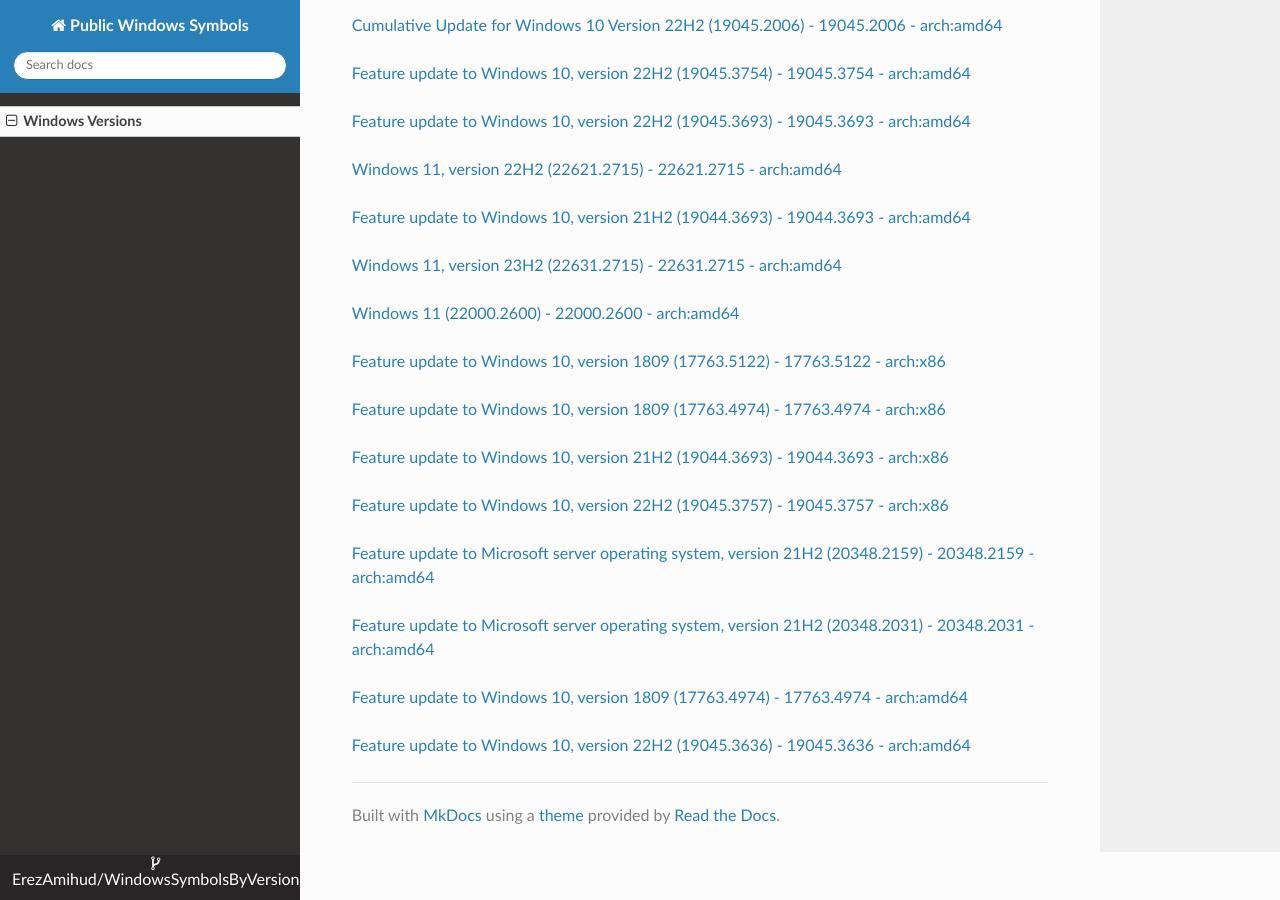
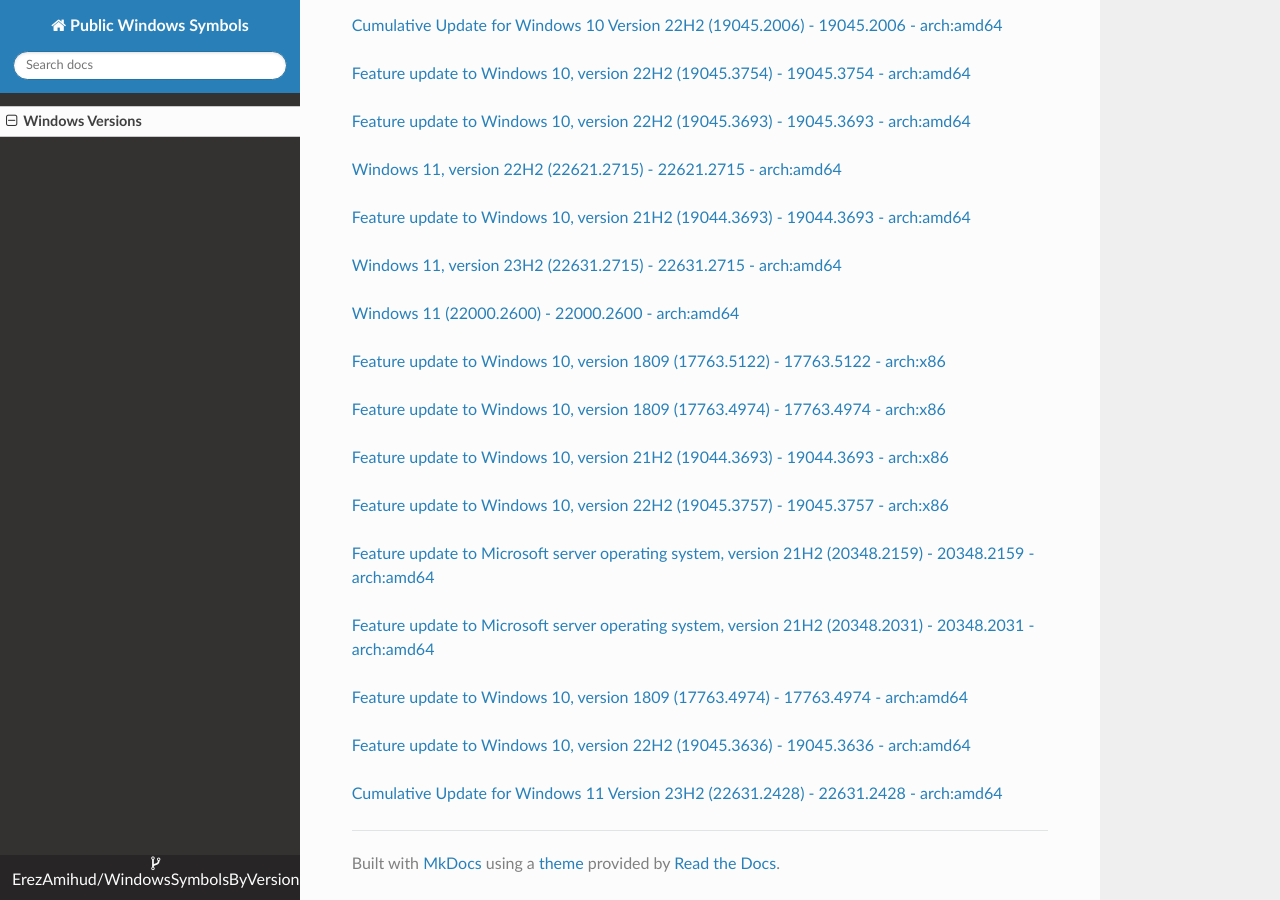
Before and after one commit to ErezAmihud/WindowsSymbolsByVersion, an MkDocs documentation site: the page built from docs/index.md, in a window 1280 px wide and 900 px high, scrolled down 21509 px. Built offline with MkDocs 1.6.1, drawn with Linux system fonts in a browser that asks for light colours; nearby versions of some CDN libraries.

Commit message:
Automated commit, add manifest for f3bbc9fb-3d60-465b-93ea-2ef7a040ec11

```diff
--- a/docs/index.md
+++ b/docs/index.md
@@ -1201,3 +1201,6 @@
 
 
 [Feature update to Windows 10, version 22H2 (19045.3636) - 19045.3636 - arch:amd64](https://github.com/ErezAmihud/WindowsSymbolsByVersion/blob/main/manifests/f1d17e5b-0ef2-4a23-950a-ab4de0ff7630.manifest)
+
+
+[Cumulative Update for Windows 11 Version 23H2 (22631.2428) - 22631.2428 - arch:amd64](https://github.com/ErezAmihud/WindowsSymbolsByVersion/blob/main/manifests/f3bbc9fb-3d60-465b-93ea-2ef7a040ec11.manifest)
```
Also changed, not shown: process_builds.json (+1 -1 lines), 1 other file.
